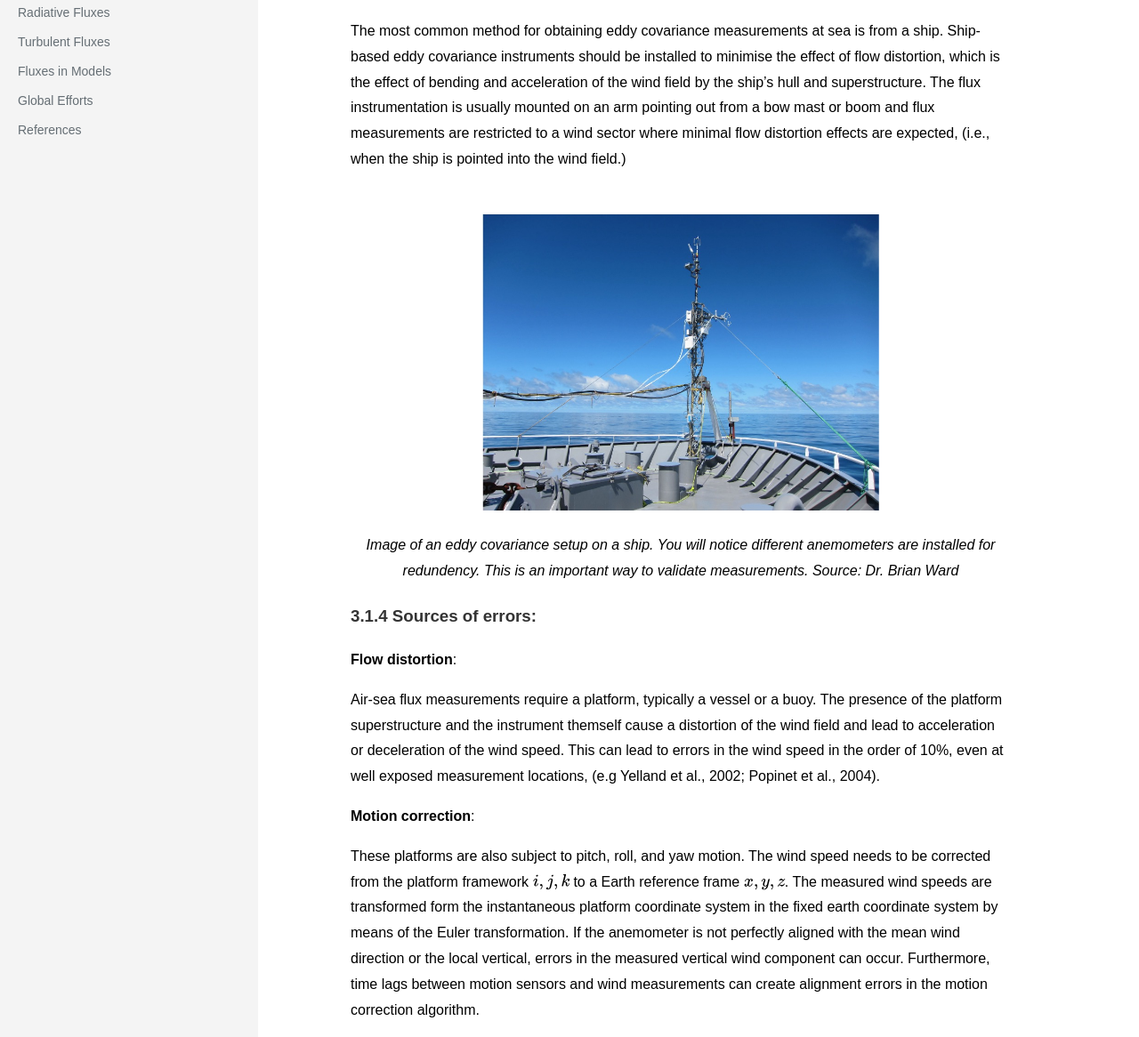
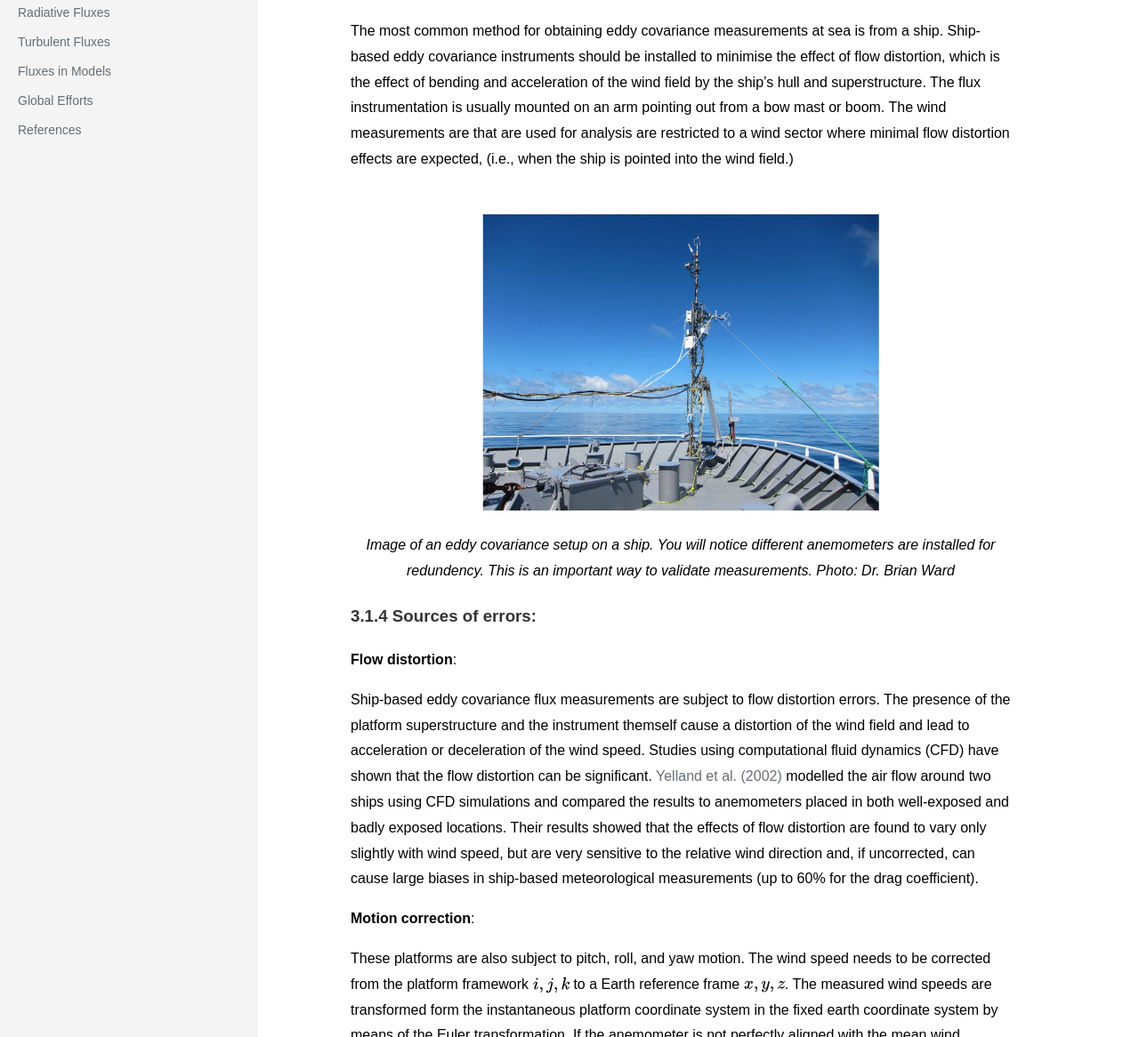
Before and after one commit to marcelduplessis/air-sea-interactions-notes, a Jekyll site: the page built from turbulent-fluxes.md, in a window 1280 px wide and 1400 px high, scrolled down 2308 px. Shown: the part 234-1400 px from the top of the window at 89% size. Built offline with Jekyll 4.4.1, drawn with Linux system fonts in a browser that asks for light colours.

Commit message:
add content

```diff
--- a/turbulent-fluxes.md
+++ b/turbulent-fluxes.md
@@ -61,18 +61,18 @@ The fundamental instruments needed to obtain eddy covariance measurements are:
 
 **Ship-based eddy covariance flux measurements**:
 
-The most common method for obtaining eddy covariance measurements at sea is from a ship. Ship-based eddy covariance instruments should be installed to minimise the effect of flow distortion, which is the effect of bending and acceleration of the wind field by the ship's hull and superstructure. The flux instrumentation is usually mounted on an arm pointing out from a bow mast or boom and flux measurements are restricted to a wind sector where minimal flow distortion effects are expected, (i.e., when the ship is pointed into the wind field.)
+The most common method for obtaining eddy covariance measurements at sea is from a ship. Ship-based eddy covariance instruments should be installed to minimise the effect of flow distortion, which is the effect of bending and acceleration of the wind field by the ship's hull and superstructure. The flux instrumentation is usually mounted on an arm pointing out from a bow mast or boom. The wind measurements are that are used for analysis are restricted to a wind sector where minimal flow distortion effects are expected, (i.e., when the ship is pointed into the wind field.)
 
 <div style="text-align: center;">
   <img src="assets/images/eddy-cov-ship.jpg" alt="eddy covariance ship" style="width: 60%; margin: 30px 0 0px 0;">
-  <p><em>Image of an eddy covariance setup on a ship. You will notice different anemometers are installed for redundency. This is an important way to validate measurements. Source: Dr. Brian Ward</em></p>
+  <p><em>Image of an eddy covariance setup on a ship. You will notice different anemometers are installed for redundency. This is an important way to validate measurements. Photo: Dr. Brian Ward</em></p>
 </div>
 
 <h3>Sources of errors:</h3>
 
 **Flow distortion**:
 
-Air-sea flux measurements require a platform, typically a vessel or a buoy. The presence of the platform superstructure and the instrument themself cause a distortion of the wind field and lead to acceleration or deceleration of the wind speed. This can lead to errors in the wind speed in the order of 10%, even at well exposed measurement locations, (e.g Yelland et al., 2002; Popinet et al., 2004).
+Ship-based eddy covariance flux measurements are subject to flow distortion errors. The presence of the platform superstructure and the instrument themself cause a distortion of the wind field and lead to acceleration or deceleration of the wind speed. Studies using computational fluid dynamics (CFD) have shown that the flow distortion can be significant. [Yelland et al. (2002)](/air-sea-interactions-notes/references/#YM02+) modelled the air flow around two ships using CFD simulations and compared the results to anemometers placed in both well-exposed and badly exposed locations. Their results showed that the effects of flow distortion are found to vary only slightly with wind speed, but are very sensitive to the relative wind direction and, if uncorrected, can cause large biases in ship-based meteorological measurements (up to 60% for the drag coefficient).
 
 **Motion correction**:
 
```
Also changed, not shown: references.md (+4 -0 lines).
